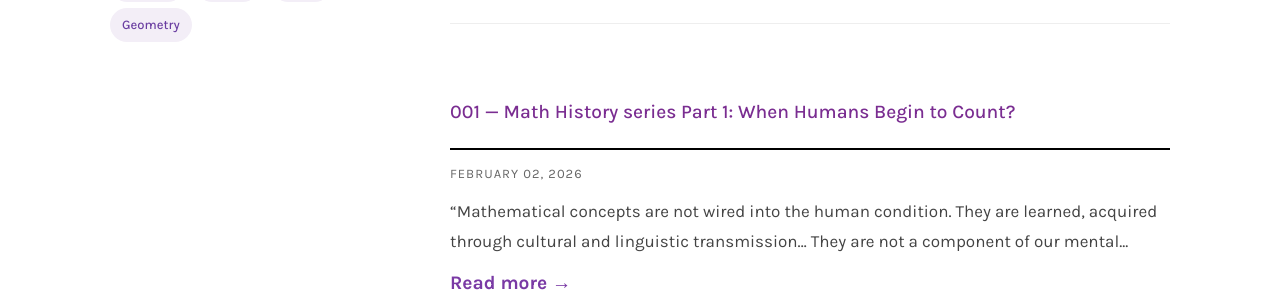
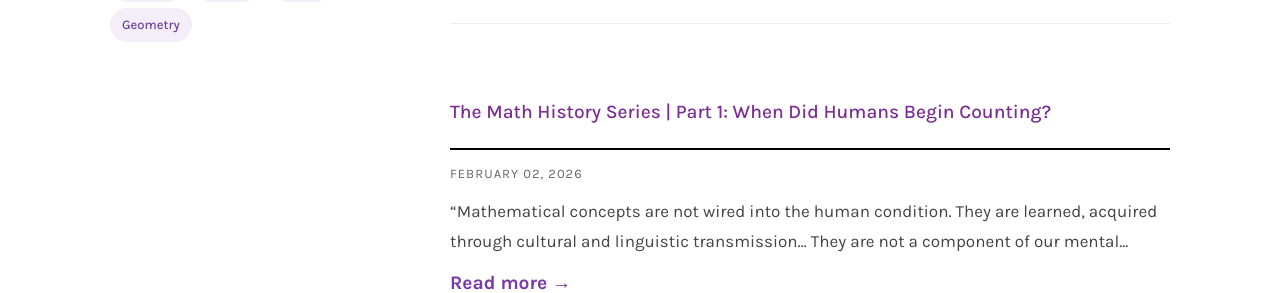
Before and after one commit to vrindarakesh/vrindarakesh.github.io, a Jekyll site: the page built from recursive-reflections.md, in a window 1280 px wide and 900 px high. Shown: the part 459-752 px from the top of the window. Built offline with Jekyll 4.4.1, drawn with Linux system fonts in a browser that asks for light colours.

Commit message:
Title correction

```diff
--- a/_recursive-reflections/001-when-humans-began-to-count.md
+++ b/_recursive-reflections/001-when-humans-began-to-count.md
@@ -1,6 +1,6 @@
 ---
 layout: blogpost
-title: "001 — Math History series Part 1: When Humans Begin to Count?"
+title: "The Math History Series | Part 1: When Did Humans Begin Counting?"
 date: 2026-02-02
 tags: [numbers, history, patterns]
 ---
```
